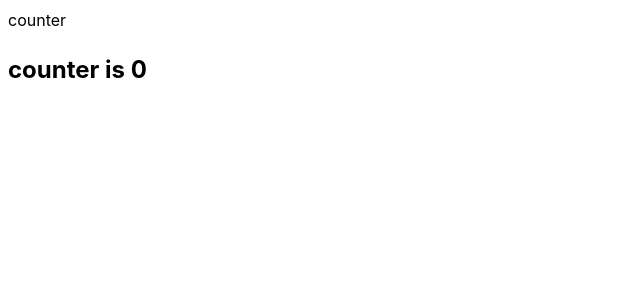
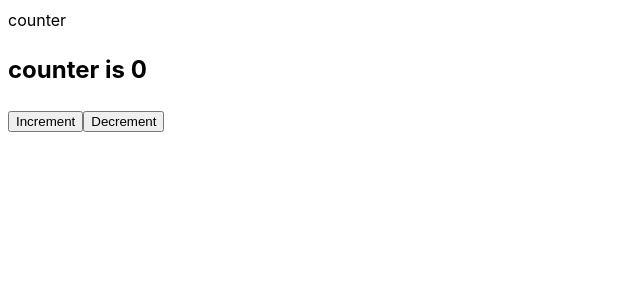
Before and after one commit to golabisib/learnReact, a React (Vite) app in the folder redux-toolkit/: page / in a window 1280 px wide. Shown: the top 300 px of the page, without its empty margins (0-640 px from the left). Built offline with nearby package versions, Linux system fonts and the light colour scheme.

Commit message:
The useDispatch hook from react-redux is added

```diff
--- a/redux-toolkit/src/component/counter.jsx
+++ b/redux-toolkit/src/component/counter.jsx
@@ -1,12 +1,23 @@
-import { useSelector } from "react-redux";
-import { selectCounter } from "../features/counter/counterSlice";
+import { useSelector, useDispatch } from "react-redux";
+import {
+  decrement,
+  increment,
+  selectCounter,
+} from "../features/counter/counterSlice";
 
 function Counter() {
   const counter = useSelector(selectCounter);
+  const dispatch = useDispatch();
   return (
     <div>
       counter
       <h2>counter is {counter}</h2>
+      <button type="button" onClick={() => dispatch(increment())}>
+        Increment
+      </button>
+      <button type="button" onClick={() => dispatch(decrement())}>
+        Decrement
+      </button>
     </div>
   );
 }
```
